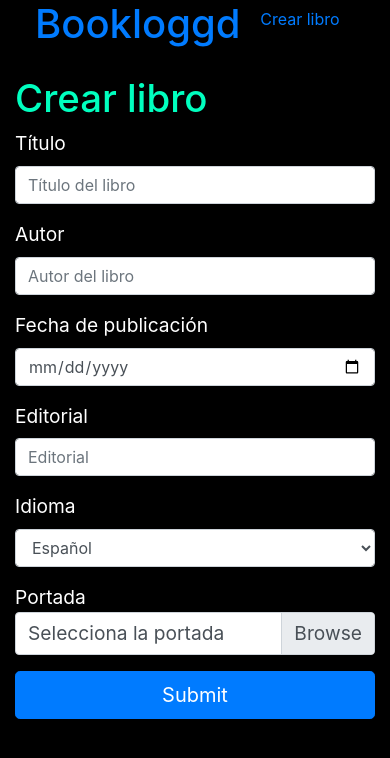
After one commit to AlejandroMirallesRuiz/bookloggd, a Symfony app: template Library/templates/book/createBook.html.twig in a window 390 px wide. The commit adds this page. Shown: the top 758 px of the page. Run offline with Twig, Linux system fonts and the light colour scheme; the template is opened without the code that fills it, so the values that code supplies are empty; some libraries are stand-ins or nearby versions.

Commit message:
Book creation completed

```diff
--- a/Library/templates/base.html.twig
+++ b/Library/templates/base.html.twig
@@ -17,7 +17,7 @@
                 <a href="/">Bookloggd</a>
             </div>
             <div class="col-md-4 col-4 btn">
-                Crear libro
+                <a href="/createBook">Crear libro</a>
             </div>
         </div>
     </header>
--- /dev/null
+++ b/Library/templates/book/createBook.html.twig
@@ -0,0 +1,60 @@
+{% extends 'base.html.twig' %}
+
+{% block title %}Update Book {% endblock %}
+
+{% block content %}
+    <div class="row">
+        <div class="col-md-1"></div>
+        <div class="col-12 col-md-10 ">
+            <div class="col-1"></div>
+            <div class="col-11 col-md-12 ">
+                <div id="title" class="h1 title">Crear libro</div>
+            </div>
+
+            <div class="col-12">
+                <form action="/createBook" method="POST" enctype="multipart/form-data">
+                    <div class="form-row">
+                        <div class="col-12 col-md-12 form-group">
+                            <label for="titleInput">Título</label>
+                            <input name="title" type="text" class="form-control" id="titleInput" placeholder="Título del libro" required>
+                          </div>
+                    </div>
+                    <div class="form-row">
+                        <div class="col-12 col-md-6 form-group">
+                            <label for="authorInput">Autor</label>
+                            <input name="author" type="text" class="form-control" id="authorInput" placeholder="Autor del libro" required>
+                        </div>
+                        <div class="col-12 col-md-6 form-group">
+                           <label for="releaseDateInput">Fecha de publicación</label>
+                            <input name="releaseDate" type="date" class="form-control" id="releaseDateInput" placeholder="ReleaseDate" required>
+                        </div>
+                    </div>
+                    <div class="form-row">
+                        <div class="col-12 col-md-6 form-group">
+                            <label for="editorialInput">Editorial</label>
+                            <input name="editorial" type="text" class="form-control" id="editorialInput" placeholder="Editorial" required>
+                        </div>
+                        <div class="col-12 col-md-6 form-group">
+                            <label for="languageInput">Idioma</label>
+                            <select name="language" class="form-control" id="languageInput">
+                                <option value="ES">Español</option>
+                                <option value="EN">Inglés</option>
+                                <option value="CAT">Catalán</option>
+                            </select>
+                        </div>
+                    </div>
+                    <div class="form-group">
+                        <span>Portada</span>
+                        <div class="custom-file">
+                            <input name="frontPage" type="file" class="custom-file-input" id="frontPage" required />
+                            <label class="custom-file-label" for="frontPage">Selecciona la portada</label>
+                        </div>
+                    </div>
+                    <button type="submit" class="btn btn-primary btn-lg btn-block">Submit</button>
+                </form>
+            </div>
+
+        </div>
+        <div class="col-md-1"></div>
+    </div>
+{% endblock %}
--- a/Library/templates/book/index.html.twig
+++ b/Library/templates/book/index.html.twig
@@ -16,7 +16,7 @@
                 </div>
 
                 <div class="col-12 col-md-12 " id="bookGalerys">
-                    {% for i in 1..12 %}
+                    {% for book in books %}
                         <img src="{{ asset('image/LoRTolkien.jpg') }}" class="bookGalery"/>
                     {% endfor %}
                 </div>
```
Also changed, not shown: Library/src/Controller/BookController.php (+21 -9 lines), Library/templates/book/book.html.twig (+8 -32 lines).
